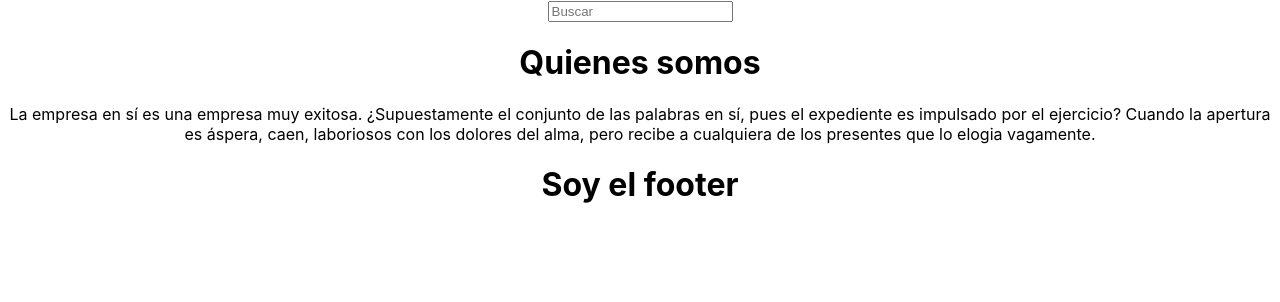
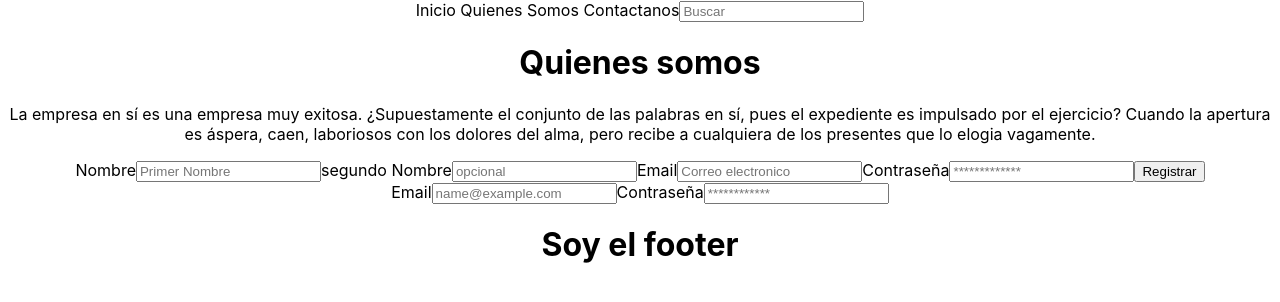
Before and after one commit to Luis901810/taekwondo-florencia, a React (Create React App) app: page / in a window 1280 px wide. Shown: the top 302 px of the page. Built offline with nearby package versions, Linux system fonts and the light colour scheme.

Commit message:
rutas hechas entre enlaces

```diff
--- /dev/null
+++ b/src/components/login/Login.jsx
@@ -0,0 +1,17 @@
+
+
+const Login = () =>{
+    return(
+        <div>
+            <form action="">
+                <label htmlFor="email">Email</label>
+                <input type="email" placeholder="name@example.com" />
+
+                <label htmlFor="password">Contraseña</label>
+                <input type="password" name="password" placeholder="************" />
+            </form>
+        </div>
+    )
+}
+
+export default Login;
--- /dev/null
+++ b/src/components/registro/Registro.jsx
@@ -0,0 +1,26 @@
+
+
+const Registro = () =>{
+
+    return(
+        <div>
+            <form action="">
+                <label htmlFor="nombre">Nombre</label>
+                <input type="text" name="nombre" placeholder="Primer Nombre"/>
+
+                <label htmlFor="nombre2">segundo Nombre</label>
+                <input type="text" name="nombre2" placeholder="opcional" />
+
+                <label htmlFor="email">Email</label>
+                <input type="email" name="email" placeholder="Correo electronico"/>
+
+                <label htmlFor="password">Contraseña</label>
+                <input type="password" name="password" placeholder="*************" />
+
+                <button>Registrar</button>
+            </form>
+        </div>
+    );
+}
+
+export default Registro;
--- a/src/components/search/Search.jsx
+++ b/src/components/search/Search.jsx
@@ -1,10 +1,19 @@
-
+import { useNavigate } from "react-router-dom";
 
 const Search = () =>{
 
+    const navigate = useNavigate();
+    return(
+        <div>
 
-    return(
-        <input type="search" placeholder="Buscar" />
+            <span onClick={() => navigate("/")}> Inicio </span>
+            <span> Quienes Somos </span>
+            <span onClick={() => navigate("/contactos")}> Contactanos</span>
+
+        <input type="search"id="searchInput" placeholder="Buscar" />
+        </div>
+
+
     )
 }
 
--- a/src/views/landing/Landing.jsx
+++ b/src/views/landing/Landing.jsx
@@ -1,4 +1,6 @@
 import About from "../../components/abaut/About";
+import Login from "../../components/login/Login";
+import Registro from "../../components/registro/Registro";
 
 
 const Landing = () =>{
@@ -7,6 +9,8 @@ const Landing = () =>{
         <div>
 
             <About />
+            <Registro />
+            <Login />
         </div>
 
     )
--- a/src/views/nav/Nav.jsx
+++ b/src/views/nav/Nav.jsx
@@ -4,6 +4,11 @@ import Search from "../../components/search/Search";
 export default function Nav () {
 
     return(
+        <div>
+
         <Search />
+
+        </div>
+
     )
 }
```
